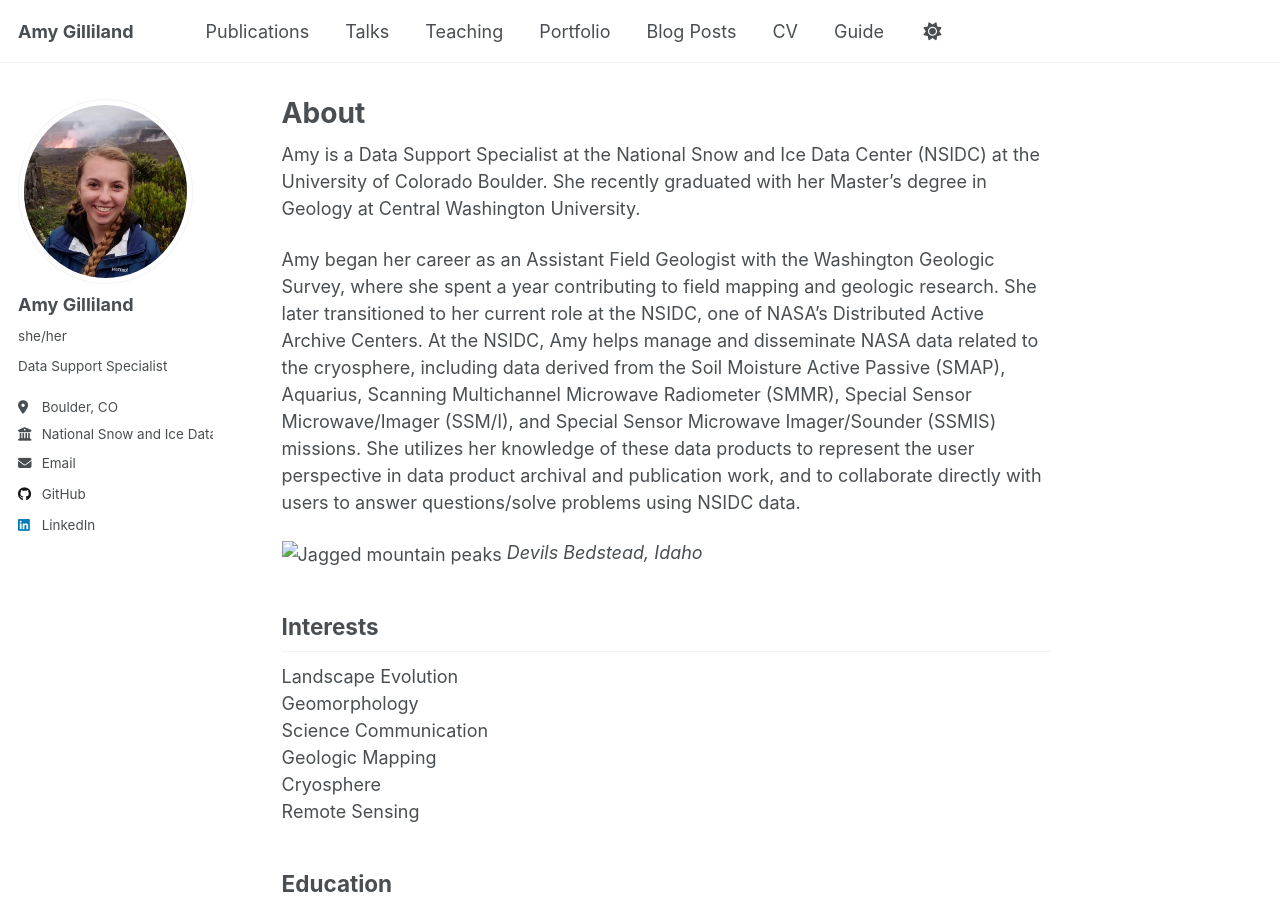
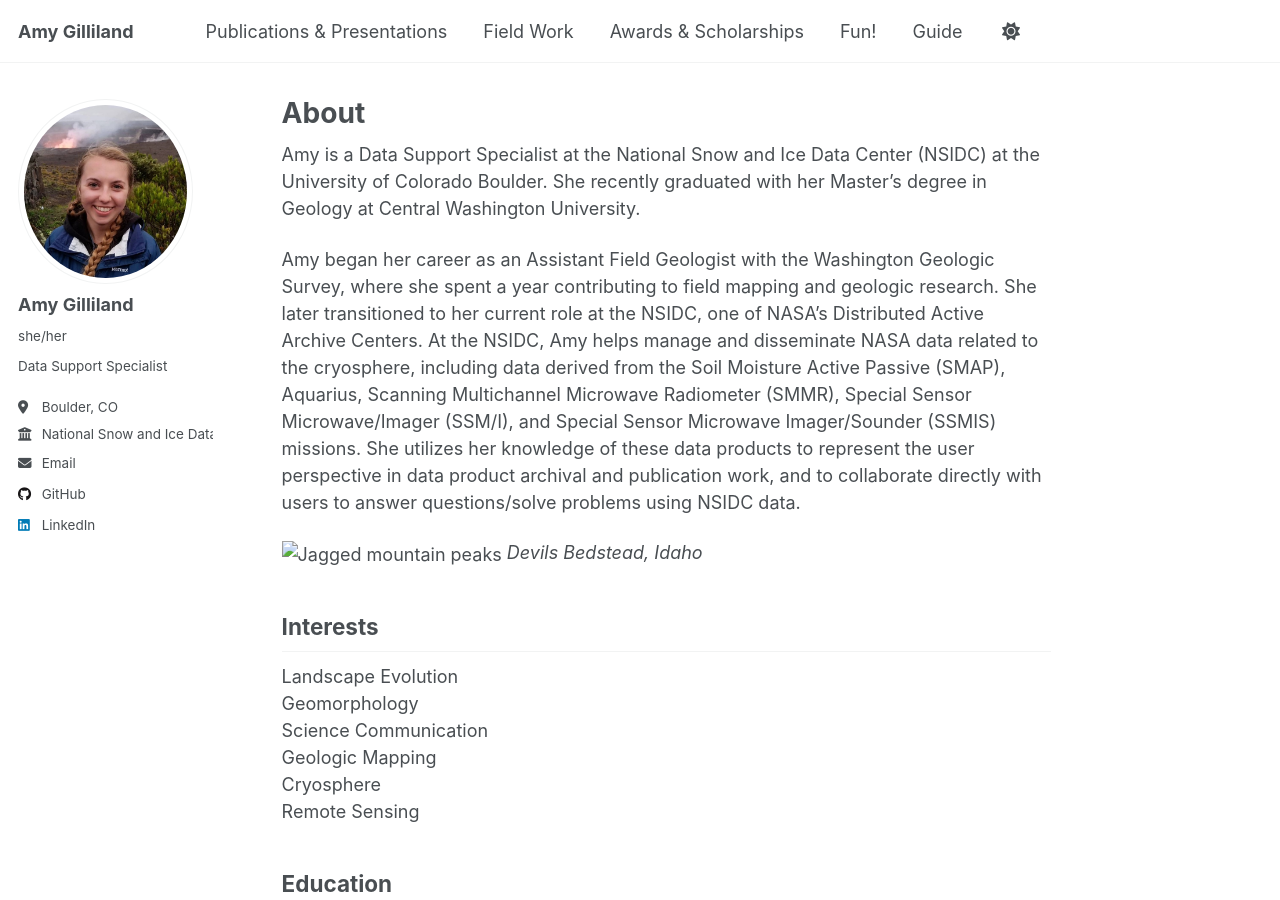
Before and after one commit to gillilanda/gillilanda.github.io, a Jekyll site: the page built from _pages/about.md, in a window 1280 px wide and 900 px high. Built offline with Jekyll 4.4.1, drawn with Linux system fonts in a browser that asks for light colours; a script that is not in the unit is left out.

Commit message:
Update page titles

```diff
--- a/_data/navigation.yml
+++ b/_data/navigation.yml
@@ -8,23 +8,23 @@
 #      Markdown formatted page while the second is generated using JSON.
 
 main:
-  - title: "Publications"
+  - title: "Publications & Presentations"
     url: /publications/
 
-  - title: "Talks"
+  - title: "Field Work"
     url: /talks/
 
-  - title: "Teaching"
+  - title: "Awards & Scholarships"
     url: /teaching/
 
-  - title: "Portfolio"
+  - title: "Fun!"
     url: /portfolio/
 
-  - title: "Blog Posts"
-    url: /year-archive/
+ # - title: "Blog Posts"
+ #   url: /year-archive/
 
-  - title: "CV"
-    url: /cv/
+ # - title: "CV"
+ #   url: /cv/
 
   # - title: "CV"
   #   url: /cv-json/
```
